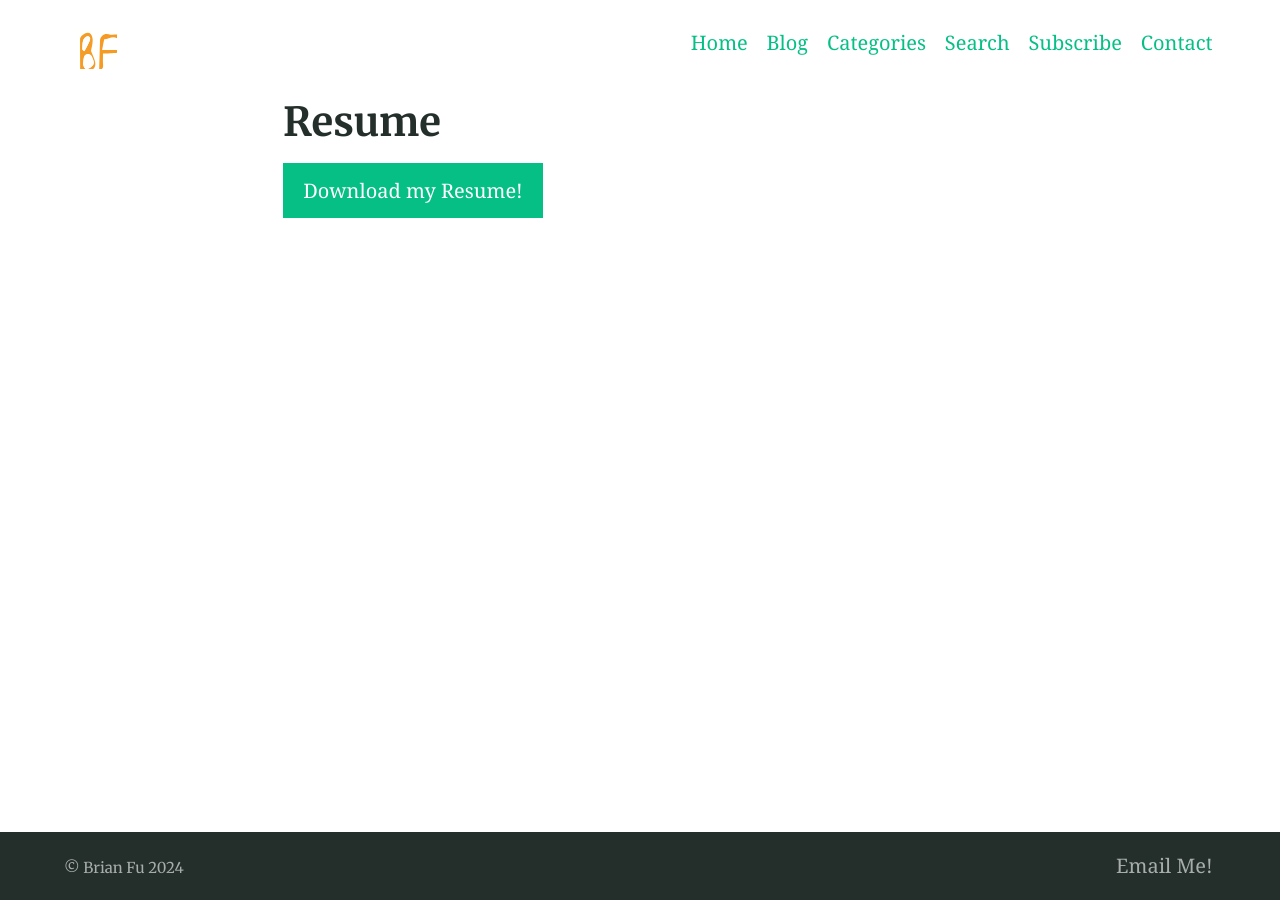
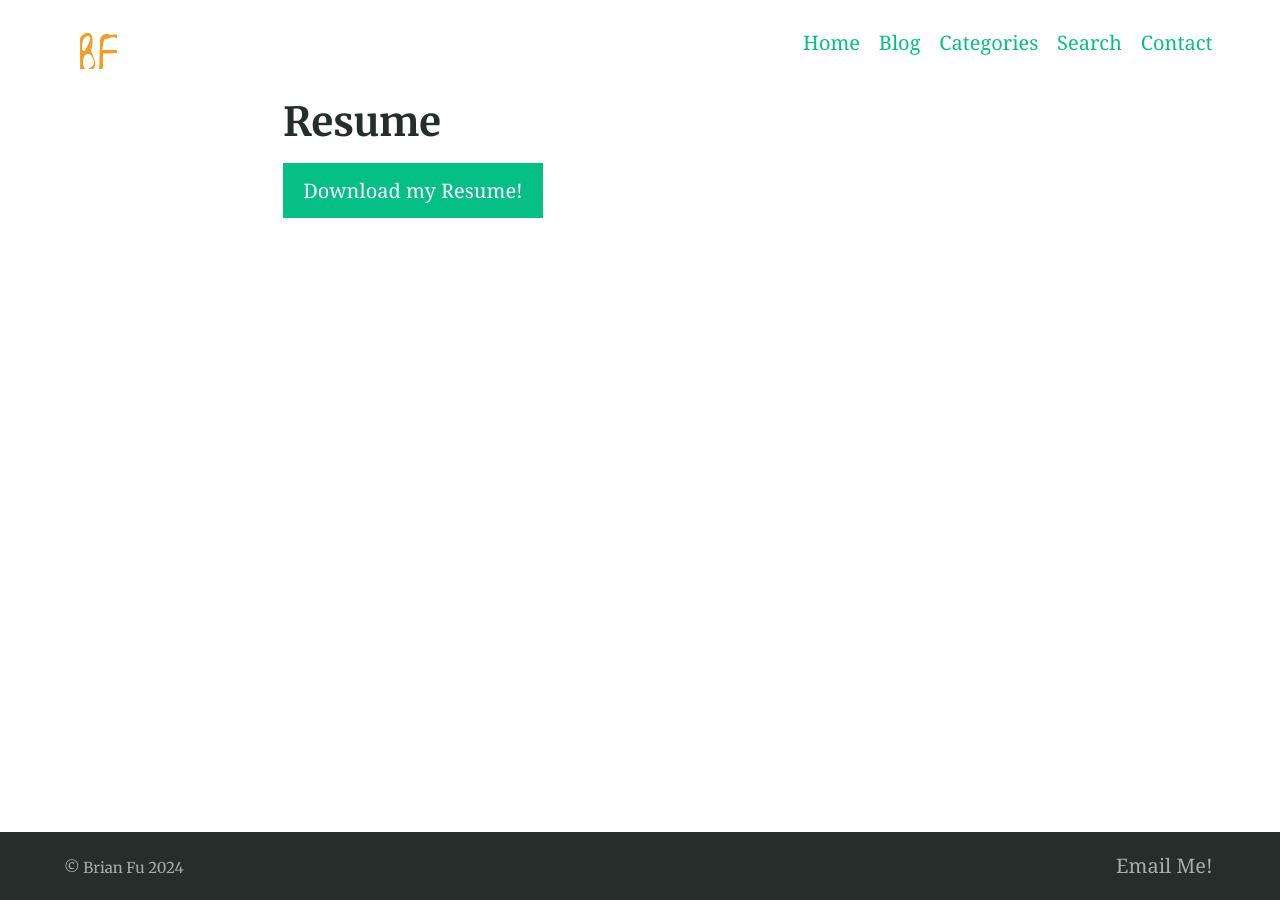
Before and after one commit to brianfu5/brianfu5.github.io, a Jekyll site: the page built from resume.md, in a window 1280 px wide. Built offline with Jekyll 4.4.1, drawn with Linux system fonts in a browser that asks for light colours.

Commit message:
delete subcribe navigation header

```diff
--- a/_config.yml
+++ b/_config.yml
@@ -129,8 +129,6 @@ navigation_header:
   url: /categories/
 - title: Search
   url: /search/
-- title: Subscribe
-  url: /subscribe
 - title: Contact
   url: /contact/
 
```
